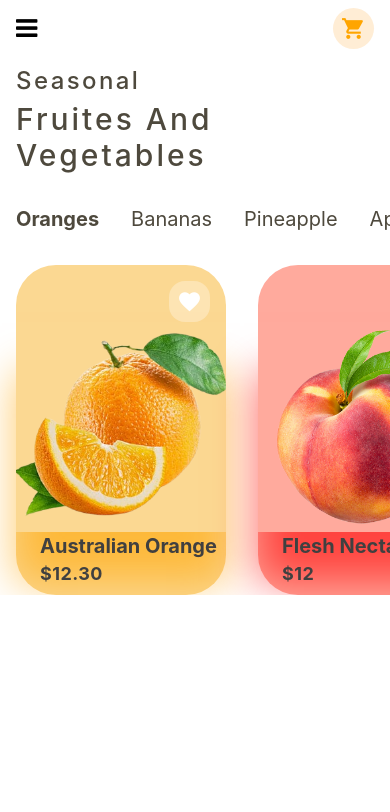
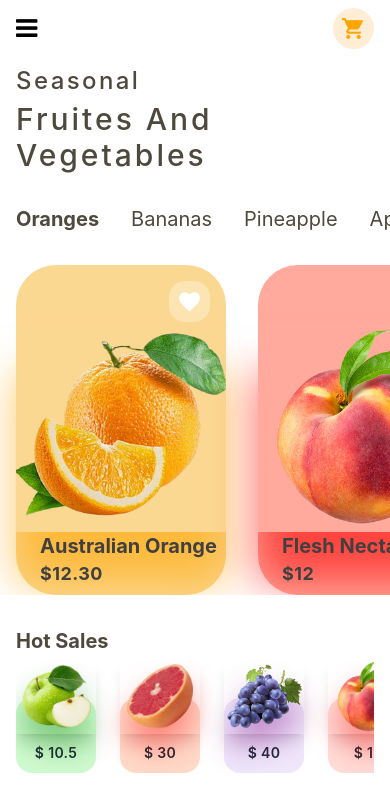
Before and after one commit to dulaj96/Fruit_Shop_UI, a React Native app: screen /HomeScreen in a window 390 px wide. Shown: the top 812 px of the page. Built offline with nearby package versions, Linux system fonts and the light colour scheme.

Commit message:
create fruitcardsales components

```diff
--- /dev/null
+++ b/src/components/FruitCardSales.js
@@ -0,0 +1,33 @@
+import { View, Text, TouchableOpacity, Image, } from 'react-native'
+import React from 'react'
+
+const FruitCardSales = ({ fruit }) => {
+    return (
+        <View className='mr-6'>
+            <TouchableOpacity className='flex-row justify-center -mb-9 shadow-lg z-20'>
+                <Image
+                    source={fruit.image}
+                    style={{
+                        height: 75,
+                        width: 75,
+                        shadowColor: fruit.shadow,
+                        overflow: 'visible',
+                        shadowRadius: 15,
+                        shadowOffset: {width: 0, height: 20},
+                        shadowOpacity: 0.4
+                    }}
+                />
+            </TouchableOpacity>
+            <View
+                style ={{backgroundColor: fruit.color(0.4), height: 75, width: 80}}
+                className='rounded-2xl flex justify-end items-center'
+            >
+                <Text className='text-gray-800 text-center font-semibold pb-3 tracking-wide'>
+                    $ {fruit.price}
+                </Text>
+            </View>
+        </View>
+    )
+}
+
+export default FruitCardSales
--- a/src/screens/HomeScreen.js
+++ b/src/screens/HomeScreen.js
@@ -5,6 +5,7 @@ import MaterialIcons from 'react-native-vector-icons/MaterialIcons';
 import { themeColors } from '../theme/Index';
 import { categories, featuredFruits } from '../constants/Index';
 import FruitCard from '../components/FruitCard';
+import FruitCardSales from '../components/FruitCardSales';
 
 const HomeScreen = () => {
   const [activeCat, setActiveCat] = useState('Oranges');
@@ -73,6 +74,26 @@ const HomeScreen = () => {
           }
         </ScrollView>
       </View>
+
+      {/* hot sales */}
+      <View className='mt-8 mx-4 space-y-1'>
+        <Text style={{color: themeColors.text}} className='font-bold text-xl'>
+          Hot Sales
+        </Text>
+        <ScrollView
+          horizontal
+          showsHorizontalScrollIndicator={false}
+          style={{overflow: 'hidden'}}
+        >
+          {
+            [...featuredFruits].reverse().map((fruit, index) => {
+             return(
+              <FruitCardSales fruit={fruit} key={index}/>
+             )
+            })
+          }
+        </ScrollView>
+      </View>
     </SafeAreaView>
   )
 }
```
